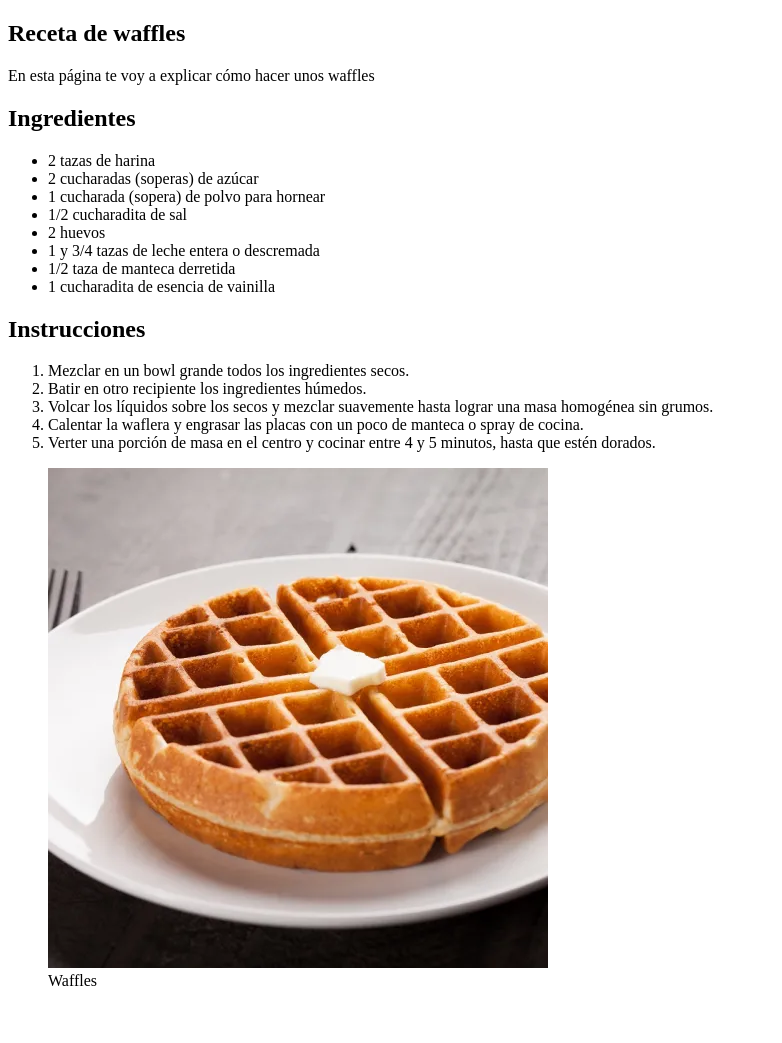
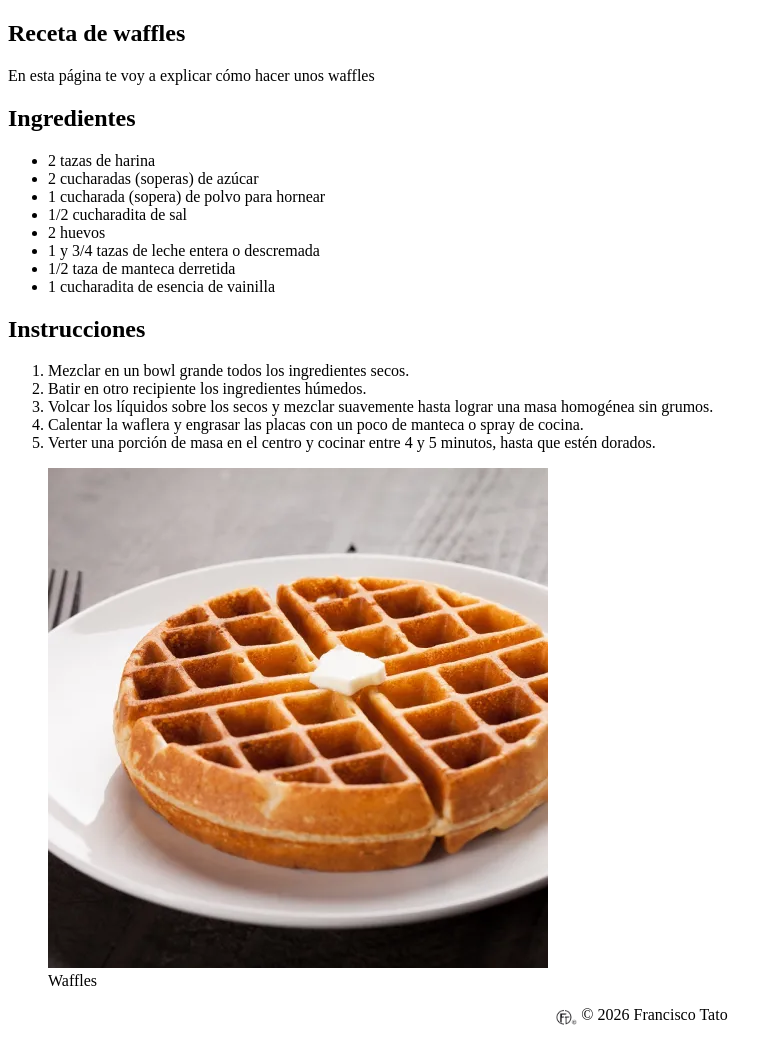
Before and after one commit to francisco-tato/Pagina-Receta-Waffles---Proyecto-FreeCodeCamp, a plain HTML site: page index.html in a window 1280 px wide. Shown: the whole page, without its empty margins (0-782 px from the left). Before the commit the page ends 1006 px from the top, so only its background shows below. Drawn offline with Linux system fonts and the light colour scheme.

Commit message:
"favicon.ico" y Copyright agregados

```diff
--- a/index.html
+++ b/index.html
@@ -32,6 +32,10 @@
         </ol>
         <figure>
         <img src="images/waffles.jpg" alt="Un waffle sobre un plato"><figcaption>Waffles</figcaption>
+        <p align="center">
+            <img src="images/Copyright.png" alt="Logo FT" width="25" style="vertical-align: middle;">
+            © 2026 Francisco Tato
+        </p>
         </figure>
       </section>
     </body>
```
Also changed, not shown: images/Copyright.png (added), images/Logo1.png (added), images/favicon.ico.
